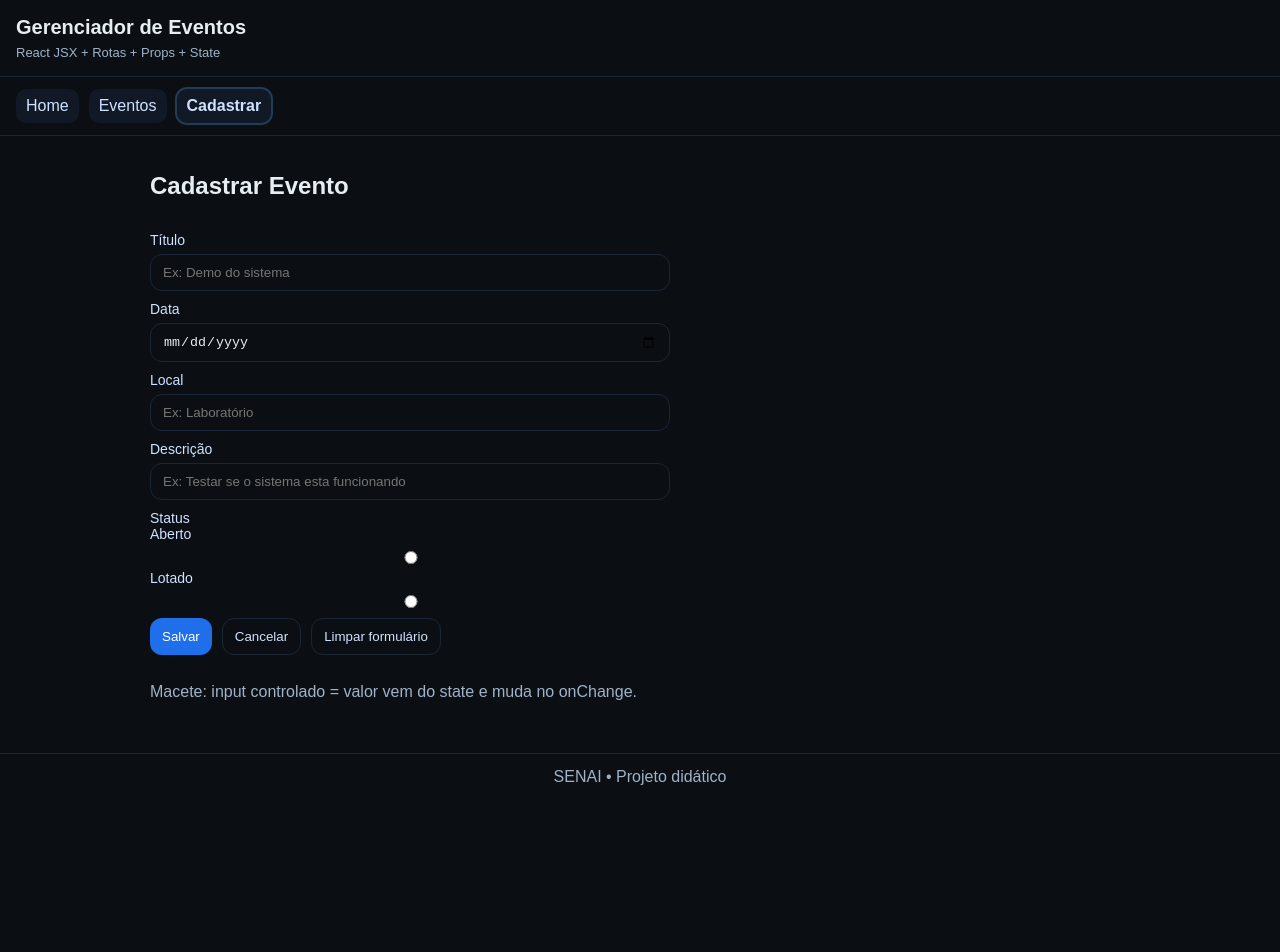
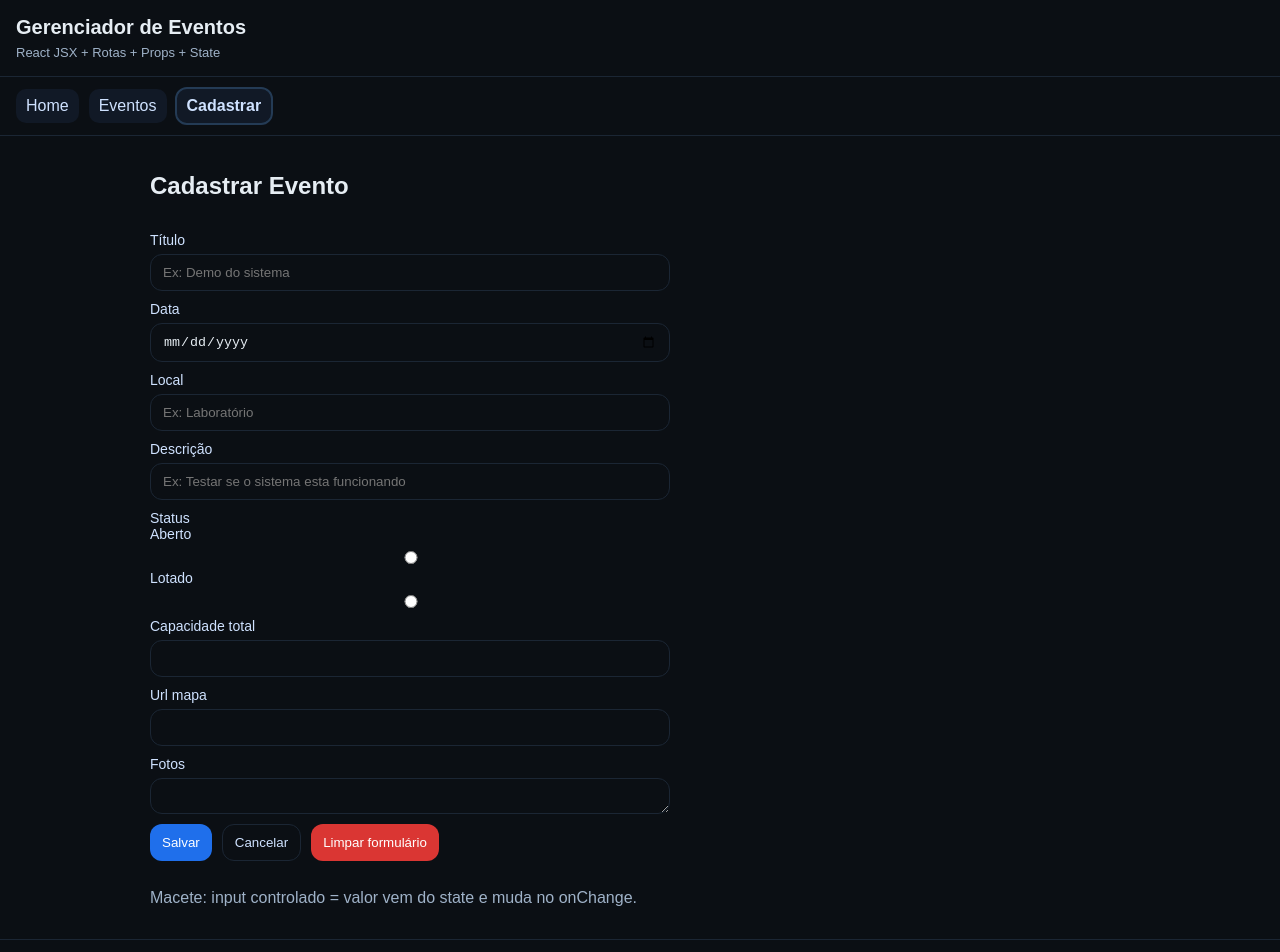
Before and after one commit to ElitonMa/eventos-mvp, a React (Create React App) app: page /cadastrar in a window 1280 px wide. Shown: the top 952 px of the page. Before the commit the page ends 800 px from the top, so only its background shows below. Built offline with nearby package versions, Linux system fonts and the light colour scheme.

Commit message:
Começado exercícios 1 e 2 da 2nd fase

```diff
--- a/src/App.jsx
+++ b/src/App.jsx
@@ -12,15 +12,8 @@ import EventoDetalhes from "./pages/EventoDetalhes";
 
 export default function App() {
   const [eventos, setEventos] = useState([
-    { id: 1, titulo: "Reunião do Projeto", data: "2026-02-12", local: "Sala 2", descricao: "Reunião para discutir mais a fundo sobre o projeto", status: "Lotado" },
-    { id: 2, titulo: "Review da Sprint", data: "2026-02-13", local: "Auditório", descricao: "Revisão de o que aprendemos na Sprint de 05/02 ", status: "Aberto" },
-    { id: 3, titulo: "Planning da Próxima Sprint", data: "2026-02-14", local: "Sala 1", descricao: "Planejamento das tarefas para a próxima sprint", status: "Aberto" },
-    { id: 4, titulo: "Apresentação ao Cliente", data: "2026-02-15", local: "Sala de Conferência", descricao: "Apresentação dos resultados do projeto ao cliente", status: "Aberto" },
-    { id: 5, titulo: "Workshop de React", data: "2026-02-16", local: "Lab de Informática", descricao: "Workshop sobre melhores práticas em React", status: "Aberto" },
-    { id: 6, titulo: "1:1 com Gerente", data: "2026-02-17", local: "Escritório", descricao: "Reunião individual para discussão de desempenho", status: "Aberto" },
-    { id: 7, titulo: "Alinhamento de Arquitetura", data: "2026-02-18", local: "Sala 3", descricao: "Discussão sobre a arquitetura e decisões técnicas", status: "Aberto" },
-    { id: 8, titulo: "Retrospectiva da Sprint", data: "2026-02-19", local: "Auditório", descricao: "Análise do que funcionou bem e o que pode melhorar", status: "Aberto" },
-    { id: 9, titulo: "Defesa do Projeto Final", data: "2026-02-20", local: "Auditório Principal", descricao: "Apresentação final do projeto com defesa técnica", status: "Aberto" },
+    { id: 1, titulo: "Reunião do Projeto", data: "2026-02-12", local: "Sala 2", descricao: "Reunião para discutir mais a fundo sobre o projeto", status: "Lotado", capacidadeTotal: 10, vagas: 10, mapaUrl: "https://www.google.com/maps/embed?pb=!1m18!1m12!1m3!1d14206.581685792531!2d-52.64834560324943!3d-27.104473999061913!2m3!1f0!2f0!3f0!3m2!1i1024!2i768!4f13.1!3m3!1m2!1s0x94e4b44f71ad42f7%3A0x95575390588d7edd!2sSENAI%20Chapec%C3%B3!5e0!3m2!1spt-BR!2sbr!4v1772133380727!5m2!1spt-BR!2sbr", fotosTexto: "https://riotron.com.br/wp-content/uploads/2017/06/negocio_vulneravel.jpg"},
+    { id: 2, titulo: "Review da Sprint", data: "2026-02-13", local: "Auditório", descricao: "Revisão de o que aprendemos na Sprint de 05/02 ", status: "Aberto", capacidadeTotal: 16, vagas:0, mapaUrl:"https://www.google.com/maps/embed?pb=!1m16!1m12!1m3!1d1055.9239585638175!2d-52.60846438809633!3d-27.10304726754328!2m3!1f0!2f0!3f0!3m2!1i1024!2i768!4f13.1!2m1!1smaps!5e0!3m2!1spt-BR!2sbr!4v1772133641906!5m2!1spt-BR!2sbr", fotosTexto: "https://www.visual-paradigm.com/servlet/editor-content/scrum/what-is-sprint-in-scrum/sites/7/2018/12/scrum-sprint.png" },
   ]);
 
   function adicionarEvento(novo) {
@@ -32,6 +25,7 @@ export default function App() {
     setEventos((lista) => lista.filter((e) => e.id !== id));
   }
 
+  // Recebe o tamanho dos eventos, sendo nulo caso não tenha tamanho
   const tamanho = (eventos.length >= 0) ? eventos.length - 1 : null
 
   return (
@@ -41,10 +35,12 @@ export default function App() {
 
       <main className="conteudo-principal">
         <Routes>
+          {/* Envia para a página home o último evento registrado */}
           <Route path="/" element={<Home total={eventos.length} ultTitulo={eventos[tamanho]?.titulo} />} />
           <Route path="/evento" element={<Evento eventos={eventos} onRemover={removerEvento} titulo={eventos.titulo} />} />
           <Route path="/cadastrar" element={<CadastroEvento onAdd={adicionarEvento} eventos={eventos} />} />
           <Route path="*" element={<Navigate to="/" replace />} />
+          {/* Rota de detalhe para os eventos */}
           <Route path="/evento/:eId" element={<EventoDetalhes eventos={eventos} />} />
         </Routes>
       </main>
--- a/src/pages/CadastroEvento.jsx
+++ b/src/pages/CadastroEvento.jsx
@@ -13,20 +13,27 @@ export default function CadastroEvento({ onAdd, eventos }) {
   const [local, setLocal] = useState("");
   const [descricao, setDescricao] = useState("");
   const [status, setStatus] = useState("");
+  const [capacidadeTotal, setCapacidadeTotal] = useState("")
+  const [mapaUrl, setMapaUrl] = useState("");
+  const [fotosTexto, setFotosTexto] = useState("");
+  const [vagas, setVagas] = useState("");
+
 
   function handleSubmit(e) {
     e.preventDefault();
 
-    if ((!titulo || !data || !local || !descricao) && eventoId === undefined) {
+    // Verifica se os campos estão em branco e se o id do evento for indefinido (evento não selecionado para editar)
+    if ((!titulo || !data || !local || !descricao || !capacidadeTotal || !mapaUrl || !fotosTexto) && eventoId === undefined) {
       alert("Preencha todos os campos.");
       return;
     }
 
-    // Verificação de editar o evento
+    // Verificação de editar o evento, caso esteja um evento selecionado
     if (eventoId !== undefined) {
       const form = document.getElementById("formularioCadastro")
       const elementos = form.elements
 
+      // Percorre os elementos e verifica se eles estão em branco, caso estejam em branco ele apenas mantém o valor atual, caso não esteja, ele atualiza com o valor colocado no campo
       for (let i = 0; i < elementos.length; i++) {
         elementos[i].name === "titulo" && elementos[i].value !== "" ? eventos[eventoId - 1].titulo = titulo : eventos[eventoId - 1].titulo = eventos[eventoId - 1].titulo
         elementos[i].name === "data" && elementos[i].value !== "" ? eventos[eventoId - 1].data = data : eventos[eventoId - 1].data = eventos[eventoId - 1].data
@@ -37,13 +44,21 @@ export default function CadastroEvento({ onAdd, eventos }) {
       eventos[eventoId - 1].status = status
     }
 
+    // Caso não tenha um evento selecionado
     else {
-      onAdd({ titulo, data, local, descricao, status });
+      onAdd({ titulo, data, local, descricao, status, mapaUrl, fotosTexto, capacidadeTotal, vagas });
+      setVagas(capacidadeTotal)
     }
+
+    const textArea = document.getElementById("fotosArea");
+    const linhas = textArea.value.split(/\r?\n/);
+
+
     navigate("/evento");
 
   }
 
+  // Função para limpar os campos do formulário
   function limparCampos() {
     const form = document.getElementById("formularioCadastro")
     const elementos = form.elements;
@@ -53,6 +68,9 @@ export default function CadastroEvento({ onAdd, eventos }) {
     setTitulo("")
     setLocal("")
     setDescricao("")
+    setFotosTexto("")
+    setCapacidadeTotal("")
+    setMapaUrl("")
 
     // Limpar cada valor do formulário
     for (let i = 0; i < elementos.length; i++) {
@@ -61,8 +79,6 @@ export default function CadastroEvento({ onAdd, eventos }) {
       }
     }
   }
-
-
 
   return (
     <section className="stack">
@@ -97,12 +113,27 @@ export default function CadastroEvento({ onAdd, eventos }) {
           <input value="Lotado" type="radio" name="status" onChange={(e) => setStatus(e.target.value)} />
         </label>
 
+        <label>
+          Capacidade total
+          <input type="number" min="0" value={capacidadeTotal} name="capacidade" onChange={(e) => setCapacidadeTotal(e.target.value)}/>
+        </label>
+
+        <label>
+          Url mapa
+          <input type="text" value={mapaUrl} name="mapa" onChange={(e) => setMapaUrl(e.target.value)}/>
+        </label>
+
+        <label>
+          Fotos
+          <textarea type="number" value={fotosTexto} name="fotos" onChange={(e) => setFotosTexto(e.target.value)} className="areaText" id="fotosArea"/>
+        </label>
+
         <div className="row">
           <button className="btn" type="submit">Salvar</button>
           <button className="btn ghost" type="button" onClick={() => navigate("/evento")}>
             Cancelar
           </button>
-          <button className="btn ghost" type="button" onClick={() => limparCampos()}>
+          <button className="btn danger" type="button" onClick={() => limparCampos()}>
             Limpar formulário
           </button>
         </div>
--- a/src/pages/Evento.jsx
+++ b/src/pages/Evento.jsx
@@ -3,15 +3,18 @@ import CardEvento from "../components/CardEvento";
 
 export default function Evento({ eventos, onRemover, titulo }) {
 
+  // Percorre o array dos eventos e remove cada um
   function removerEventos() {
     for (let i = 0; i < eventos.length; i++) {
       onRemover(eventos[i].id)
     }
   }
 
+  // Variaveis para os filtros
   const [filtroTitulo, setFiltroTitulo] = useState("")
   const [filtroLocal, setFiltroLocal] = useState("")
 
+  // Recebe o filtro e mapeia apenas os eventos correspondente ao filtro
   const eventosFiltrados = eventos.filter((e) => e.titulo.toLowerCase().includes(filtroTitulo.toLowerCase()) &&
     e.local.toLowerCase().includes(filtroLocal.toLowerCase()))
 
@@ -20,6 +23,7 @@ export default function Evento({ eventos, onRemover, titulo }) {
       <h2>Eventos</h2>
 
       <div className="filtros-posicao">
+        {/* Buscar por titulo */}
         <label> Buscar por titulo
           <input type="text" value={filtroTitulo} onChange={(e) => setFiltroTitulo(e.target.value)}></input>
         </label>
@@ -33,6 +37,7 @@ export default function Evento({ eventos, onRemover, titulo }) {
         <p className="muted">Nenhum evento cadastrado. Vá em “Cadastrar”.</p>
       ) : (
         <div className="grid">
+          {/* Mapeamento dos eventos filtrados */}
           {eventosFiltrados.map((e) => (
             <CardEvento key={e.id} evento={e} onRemover={onRemover} />
           ))
@@ -40,6 +45,7 @@ export default function Evento({ eventos, onRemover, titulo }) {
         </div>
       )}
 
+      {/* Botão para remover todos os eventos  */}
       <button className="btn danger" onClick={() => removerEventos()}>Remover todos</button>
     </section>
   );
--- a/src/pages/EventoDetalhes.jsx
+++ b/src/pages/EventoDetalhes.jsx
@@ -2,6 +2,7 @@ import { useNavigate, useParams } from "react-router-dom";
 
 export default function EventoDetalhes({ eventos }) {
 
+    // Recebe o id do evento através dos parametros
     const { eId } = useParams();
     const navigate = useNavigate();
 
@@ -13,6 +14,7 @@ export default function EventoDetalhes({ eventos }) {
         <div>
             <h1>Informações sobre o evento</h1>
             <div className="informacoes">
+                {/* Mostra o titulo, data, local, descrição e status do evento selecionado */}
                 Titulo: <big>{eventos[eId - 1].titulo}</big>
                 <p></p>
                 Data: <strong>{eventos[eId - 1].data}</strong>
@@ -22,6 +24,14 @@ export default function EventoDetalhes({ eventos }) {
                 Descrição: <strong>{eventos[eId - 1].descricao}</strong>
                 <p></p>
                 Status: <strong>{eventos[eId - 1].status}</strong>
+                <p></p>
+                Capacidade: <strong>{eventos[eId - 1].capacidadeTotal}</strong>
+                <p></p>
+                Vagas restantes: <strong>{eventos[eId - 1].vagas}</strong>
+                <p></p>
+                Mapa: <iframe src={eventos[eId - 1].mapaUrl} width="250" height="150" style={{border:0}} allowfullscreen="" loading="lazy" referrerpolicy="no-referrer-when-downgrade"></iframe>
+                <p></p>
+                Fotos: <strong><img src={eventos[eId - 1].fotosTexto}></img></strong>
             </div>
             <p></p>
             <button className="btn ghost" onClick={() => voltar()}>Voltar</button>
--- a/src/styles.css
+++ b/src/styles.css
@@ -165,3 +165,10 @@ input {
 .btnEvento {
     width: 100px;
 }
+
+.areaText {
+    background-color: #0b0f14;
+    border-color: #1b2634;
+    border-radius: 12px;
+    color: white;
+}
```
Also changed, not shown: src/components/CardEvento.jsx (+7 -1 lines).
